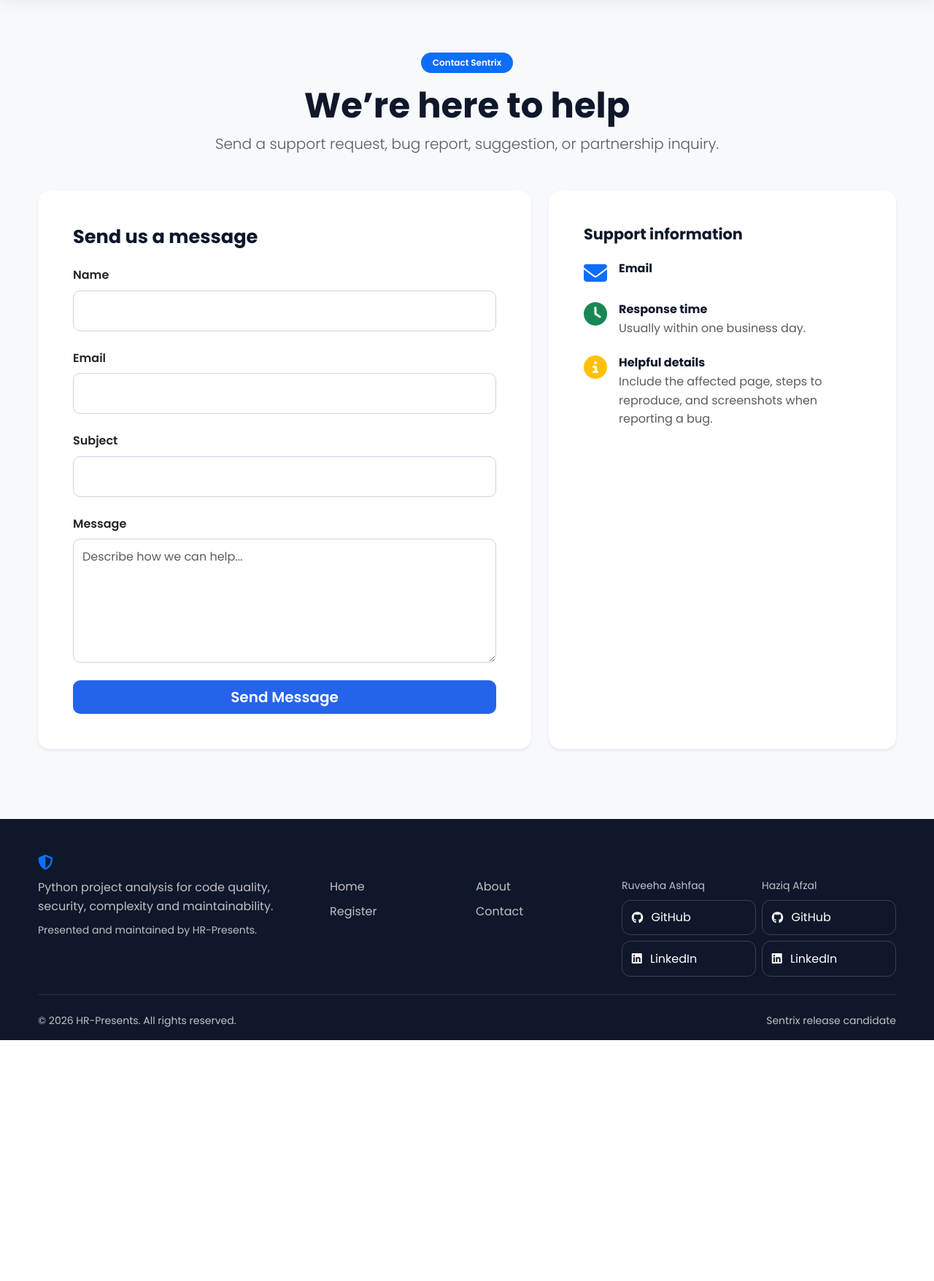
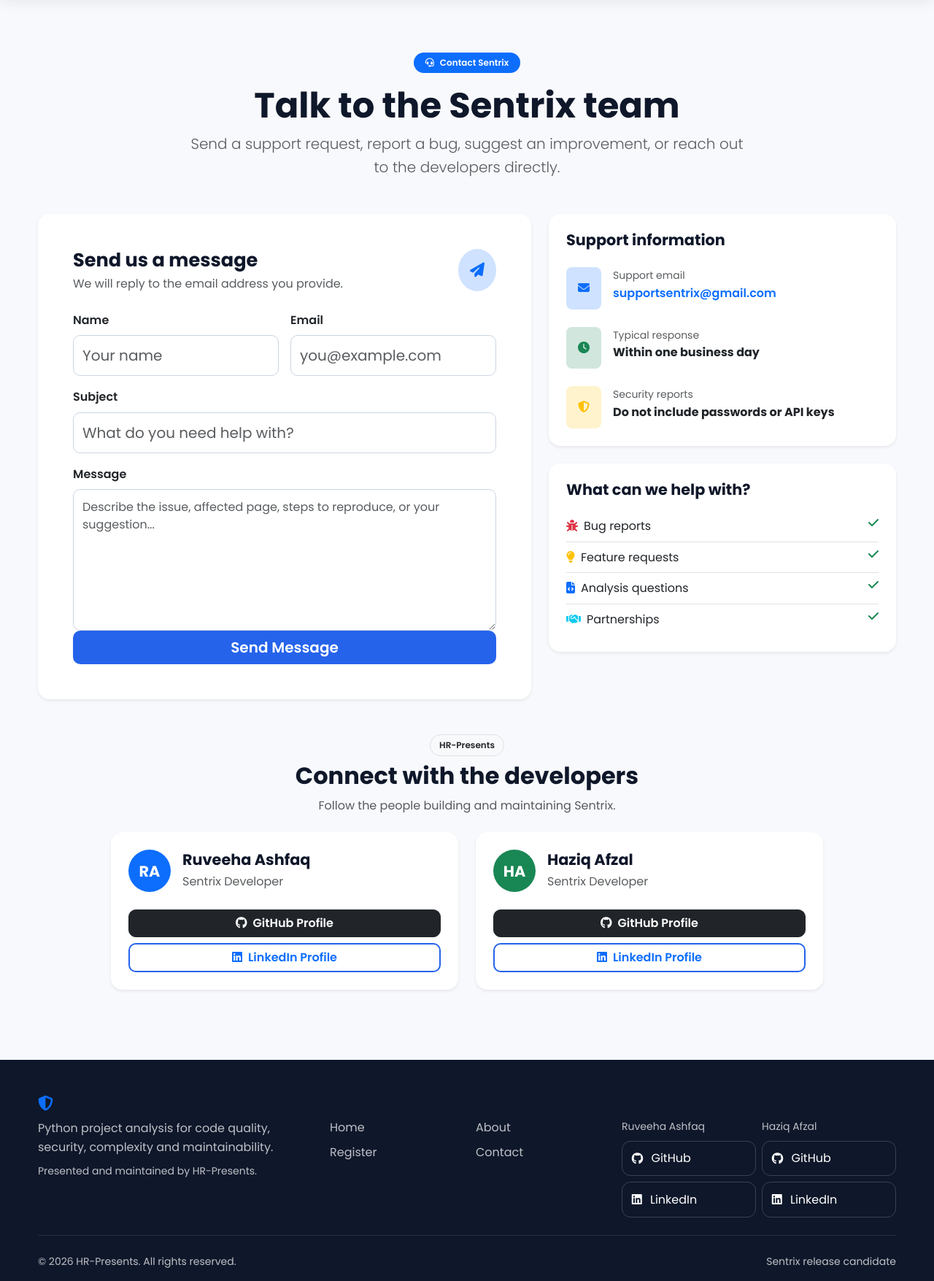
Before and after one commit to HaziqBinAfzal/HR-Presents-Sentrix, a Flask app: page /contact in a window 1280 px wide. Shown: the part 77-1832 px from the top of the page at 73% size. Before the commit the page ends 1502 px from the top, so only its background shows below. Run offline with Flask 3, Linux system fonts and the light colour scheme; some libraries are stand-ins or nearby versions.

Commit message:
feat: rebuild contact page with developer social links

```diff
--- a/templates/contact.html
+++ b/templates/contact.html
@@ -6,30 +6,53 @@
 <section class="py-5">
   <div class="container">
     <div class="text-center mb-5">
-      <span class="badge bg-primary px-3 py-2 mb-3">Contact Sentrix</span>
-      <h1 class="display-5 fw-bold">We’re here to help</h1>
-      <p class="lead text-muted">Send a support request, bug report, suggestion, or partnership inquiry.</p>
+      <span class="badge bg-primary px-3 py-2 mb-3"><i class="fa-solid fa-headset me-2"></i>Contact Sentrix</span>
+      <h1 class="display-5 fw-bold">Talk to the Sentrix team</h1>
+      <p class="lead text-muted mx-auto" style="max-width:760px;">Send a support request, report a bug, suggest an improvement, or reach out to the developers directly.</p>
     </div>
 
-    <div class="row g-4">
+    <div class="row g-4 mb-5">
       <div class="col-lg-7">
-        <div class="card border-0 shadow-sm">
+        <div class="card border-0 shadow-sm h-100">
           <div class="card-body p-4 p-lg-5">
-            <h3 class="fw-bold mb-4">Send us a message</h3>
+            <div class="d-flex justify-content-between align-items-start gap-3 mb-4">
+              <div>
+                <h3 class="fw-bold mb-1">Send us a message</h3>
+                <p class="text-muted mb-0">We will reply to the email address you provide.</p>
+              </div>
+              <div class="bg-primary-subtle text-primary rounded-circle p-3"><i class="fa-solid fa-paper-plane fa-lg"></i></div>
+            </div>
+
             <form method="POST" action="{{ url_for('main.contact') }}" novalidate>
               {{ form.hidden_tag() }}
 
-              {% for field in [form.name, form.email, form.subject, form.message] %}
-              <div class="mb-4">
-                {{ field.label(class="form-label fw-semibold") }}
-                {% if field.name == 'message' %}
-                  {{ field(class="form-control" ~ (' is-invalid' if field.errors else ''), rows=6, placeholder="Describe how we can help...") }}
-                {% else %}
-                  {{ field(class="form-control form-control-lg" ~ (' is-invalid' if field.errors else '')) }}
-                {% endif %}
-                {% for error in field.errors %}<div class="invalid-feedback">{{ error }}</div>{% endfor %}
+              <div class="row g-3">
+                <div class="col-md-6">
+                  {{ form.name.label(class="form-label fw-semibold") }}
+                  {{ form.name(class="form-control form-control-lg" ~ (' is-invalid' if form.name.errors else ''), placeholder="Your name") }}
+                  {% for error in form.name.errors %}<div class="invalid-feedback">{{ error }}</div>{% endfor %}
+                </div>
+                <div class="col-md-6">
+                  {{ form.email.label(class="form-label fw-semibold") }}
+                  {{ form.email(class="form-control form-control-lg" ~ (' is-invalid' if form.email.errors else ''), placeholder="you@example.com") }}
+                  {% for error in form.email.errors %}<div class="invalid-feedback">{{ error }}</div>{% endfor %}
+                </div>
+                <div class="col-12">
+                  {{ form.subject.label(class="form-label fw-semibold") }}
+                  {{ form.subject(class="form-control form-control-lg" ~ (' is-invalid' if form.subject.errors else ''), placeholder="What do you need help with?") }}
+                  {% for error in form.subject.errors %}<div class="invalid-feedback">{{ error }}</div>{% endfor %}
+                </div>
+                <div class="col-12">
+                  {{ form.message.label(class="form-label fw-semibold") }}
+                  {{ form.message(class="form-control" ~ (' is-invalid' if form.message.errors else ''), rows=7, placeholder="Describe the issue, affected page, steps to reproduce, or your suggestion...") }}
+                  {% for error in form.message.errors %}<div class="invalid-feedback">{{ error }}</div>{% endfor %}
+                </div>
               </div>
-              {% endfor %}
+
+              <div class="alert alert-light border mt-4 mb-4">
+                <i class="fa-solid fa-circle-info text-primary me-2"></i>
+                For bug reports, include the affected page, what you expected, what happened, and any useful screenshots or error messages.
+              </div>
 
               {{ form.submit(class="btn btn-primary btn-lg w-100", value="Send Message") }}
             </form>
@@ -38,29 +61,71 @@
       </div>
 
       <div class="col-lg-5">
-        <div class="card border-0 shadow-sm h-100">
-          <div class="card-body p-4 p-lg-5">
+        <div class="card border-0 shadow-sm mb-4">
+          <div class="card-body p-4">
             <h4 class="fw-bold mb-4">Support information</h4>
             <div class="d-flex mb-4">
-              <i class="fa-solid fa-envelope fa-2x text-primary me-3"></i>
+              <div class="bg-primary-subtle text-primary rounded-3 p-3 me-3"><i class="fa-solid fa-envelope"></i></div>
               <div>
-                <h6 class="fw-bold mb-1">Email</h6>
-                <a href="mailto:{{ support_email }}" class="text-decoration-none">{{ support_email }}</a>
+                <small class="text-muted d-block">Support email</small>
+                <a href="mailto:{{ support_email|default('supportsentrix@gmail.com', true) }}" class="fw-semibold text-decoration-none">{{ support_email|default('supportsentrix@gmail.com', true) }}</a>
               </div>
             </div>
             <div class="d-flex mb-4">
-              <i class="fa-solid fa-clock fa-2x text-success me-3"></i>
-              <div>
-                <h6 class="fw-bold mb-1">Response time</h6>
-                <p class="text-muted mb-0">Usually within one business day.</p>
-              </div>
+              <div class="bg-success-subtle text-success rounded-3 p-3 me-3"><i class="fa-solid fa-clock"></i></div>
+              <div><small class="text-muted d-block">Typical response</small><strong>Within one business day</strong></div>
             </div>
             <div class="d-flex">
-              <i class="fa-solid fa-circle-info fa-2x text-warning me-3"></i>
-              <div>
-                <h6 class="fw-bold mb-1">Helpful details</h6>
-                <p class="text-muted mb-0">Include the affected page, steps to reproduce, and screenshots when reporting a bug.</p>
-              </div>
+              <div class="bg-warning-subtle text-warning rounded-3 p-3 me-3"><i class="fa-solid fa-shield-halved"></i></div>
+              <div><small class="text-muted d-block">Security reports</small><strong>Do not include passwords or API keys</strong></div>
+            </div>
+          </div>
+        </div>
+
+        <div class="card border-0 shadow-sm">
+          <div class="card-body p-4">
+            <h4 class="fw-bold mb-3">What can we help with?</h4>
+            <div class="d-flex justify-content-between py-2 border-bottom"><span><i class="fa-solid fa-bug text-danger me-2"></i>Bug reports</span><i class="fa-solid fa-check text-success"></i></div>
+            <div class="d-flex justify-content-between py-2 border-bottom"><span><i class="fa-solid fa-lightbulb text-warning me-2"></i>Feature requests</span><i class="fa-solid fa-check text-success"></i></div>
+            <div class="d-flex justify-content-between py-2 border-bottom"><span><i class="fa-solid fa-file-code text-primary me-2"></i>Analysis questions</span><i class="fa-solid fa-check text-success"></i></div>
+            <div class="d-flex justify-content-between py-2"><span><i class="fa-solid fa-handshake text-info me-2"></i>Partnerships</span><i class="fa-solid fa-check text-success"></i></div>
+          </div>
+        </div>
+      </div>
+    </div>
+
+    <div class="text-center mb-4">
+      <span class="badge bg-light text-dark border mb-2">HR-Presents</span>
+      <h2 class="fw-bold">Connect with the developers</h2>
+      <p class="text-muted">Follow the people building and maintaining Sentrix.</p>
+    </div>
+
+    <div class="row g-4 justify-content-center">
+      <div class="col-md-6 col-xl-5">
+        <div class="card border-0 shadow-sm h-100">
+          <div class="card-body p-4">
+            <div class="d-flex align-items-center mb-4">
+              <div class="rounded-circle bg-primary text-white d-flex align-items-center justify-content-center me-3" style="width:58px;height:58px;font-size:1.3rem;font-weight:700;">RA</div>
+              <div><h4 class="fw-bold mb-1">Ruveeha Ashfaq</h4><p class="text-muted mb-0">Sentrix Developer</p></div>
+            </div>
+            <div class="d-grid gap-2">
+              <a class="btn btn-dark" href="https://github.com/ruveeha33" target="_blank" rel="noopener noreferrer"><i class="fa-brands fa-github me-2"></i>GitHub Profile</a>
+              <a class="btn btn-outline-primary" href="https://www.linkedin.com/in/ruveeha-ashfaq-632b15378" target="_blank" rel="noopener noreferrer"><i class="fa-brands fa-linkedin me-2"></i>LinkedIn Profile</a>
+            </div>
+          </div>
+        </div>
+      </div>
+
+      <div class="col-md-6 col-xl-5">
+        <div class="card border-0 shadow-sm h-100">
+          <div class="card-body p-4">
+            <div class="d-flex align-items-center mb-4">
+              <div class="rounded-circle bg-success text-white d-flex align-items-center justify-content-center me-3" style="width:58px;height:58px;font-size:1.3rem;font-weight:700;">HA</div>
+              <div><h4 class="fw-bold mb-1">Haziq Afzal</h4><p class="text-muted mb-0">Sentrix Developer</p></div>
+            </div>
+            <div class="d-grid gap-2">
+              <a class="btn btn-dark" href="https://github.com/HaziqBinAfzal" target="_blank" rel="noopener noreferrer"><i class="fa-brands fa-github me-2"></i>GitHub Profile</a>
+              <a class="btn btn-outline-primary" href="https://www.linkedin.com/in/haziq-afzal-010b6636a" target="_blank" rel="noopener noreferrer"><i class="fa-brands fa-linkedin me-2"></i>LinkedIn Profile</a>
             </div>
           </div>
         </div>
```
